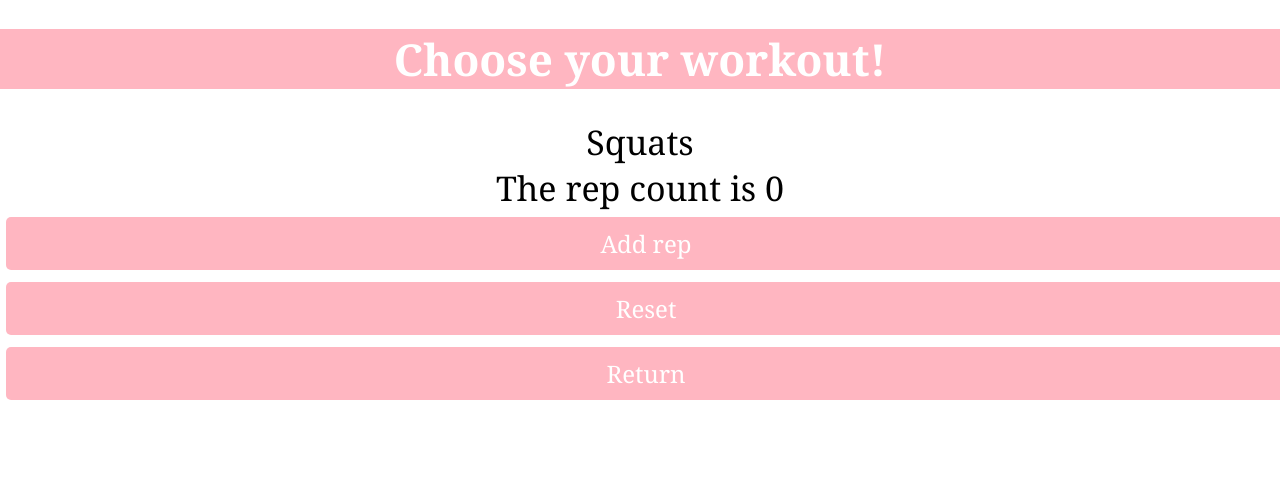
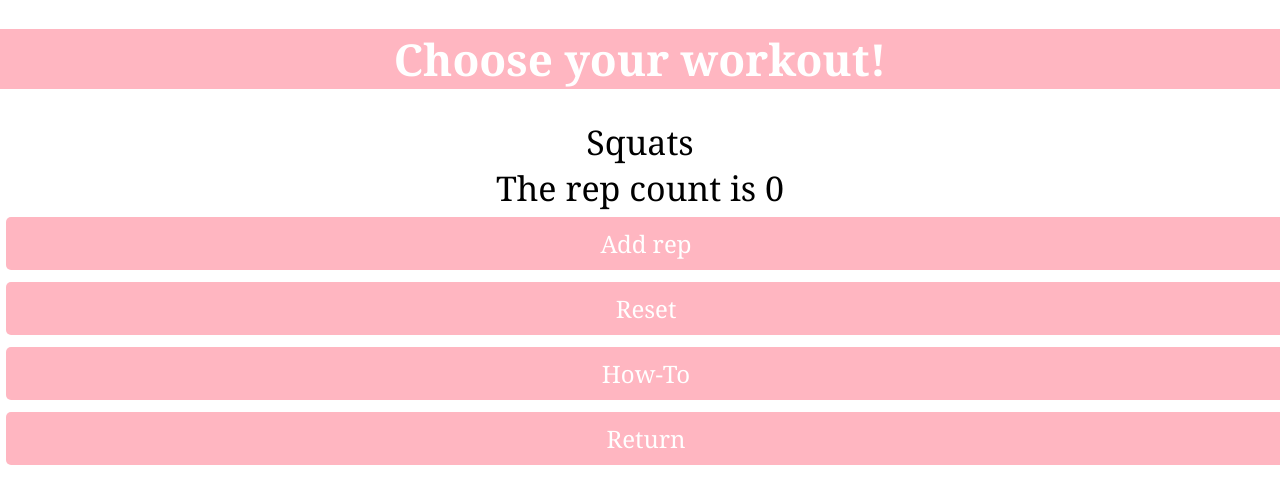
Before and after one commit to hannabui/hannabui-portfolio1, a React (Create React App) app in the folder portfolio1/exercise/: page / in a window 1280 px wide. Both pictures are taken after a click on the button "Squats". Shown: the top 504 px of the page. Built offline with nearby package versions, Linux system fonts and the light colour scheme.

Commit message:
Update index.js

```diff
--- a/portfolio1/exercise/src/components/RepetitionExercise/index.js
+++ b/portfolio1/exercise/src/components/RepetitionExercise/index.js
@@ -33,6 +33,9 @@ function Squats({ name }) {
             style={buttonStyle}
             onClick={() => setCount(count => 0)}>Reset
             </button>
+            <button style={buttonStyle}>
+            How-To
+            </button>
         </>
     )
 }
```
